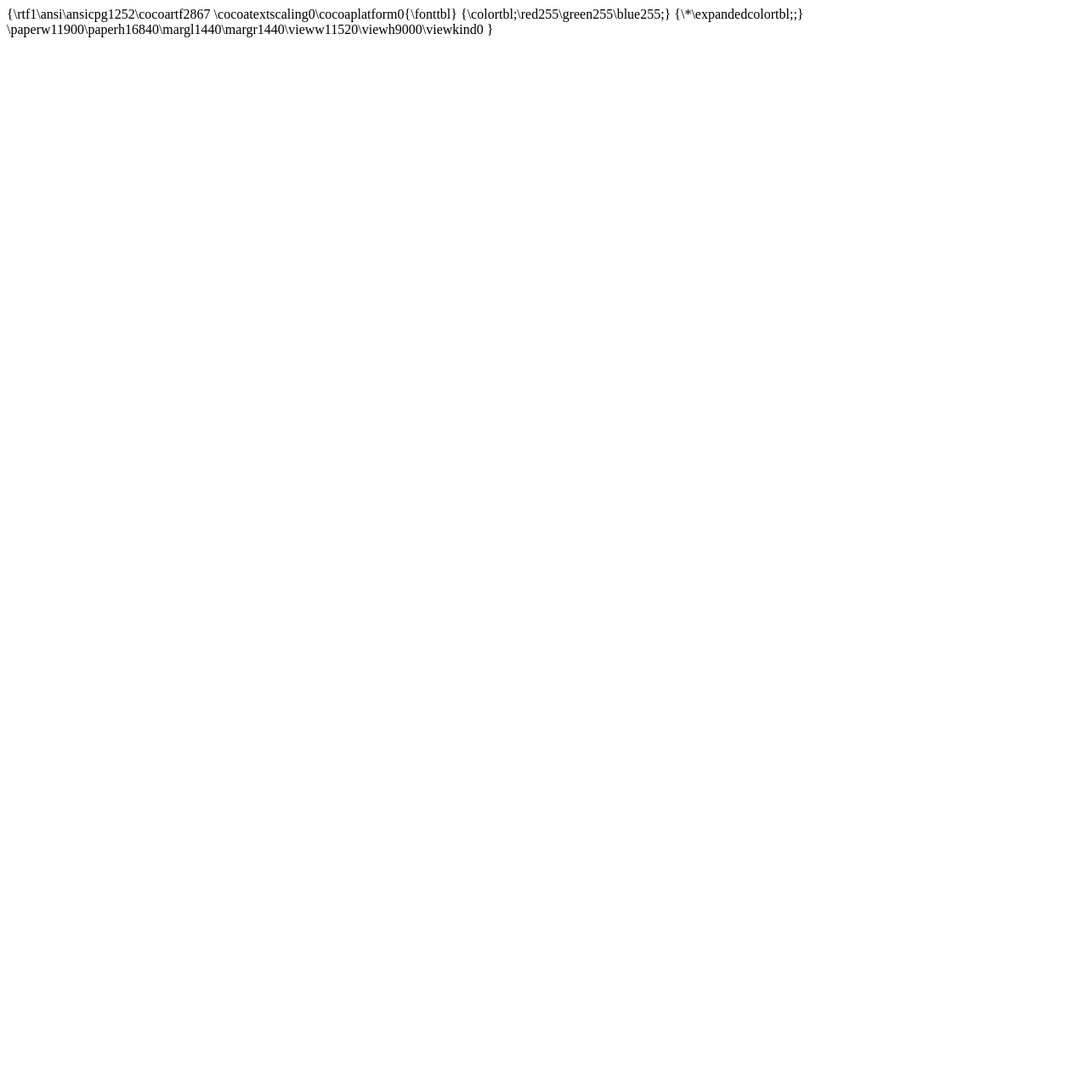
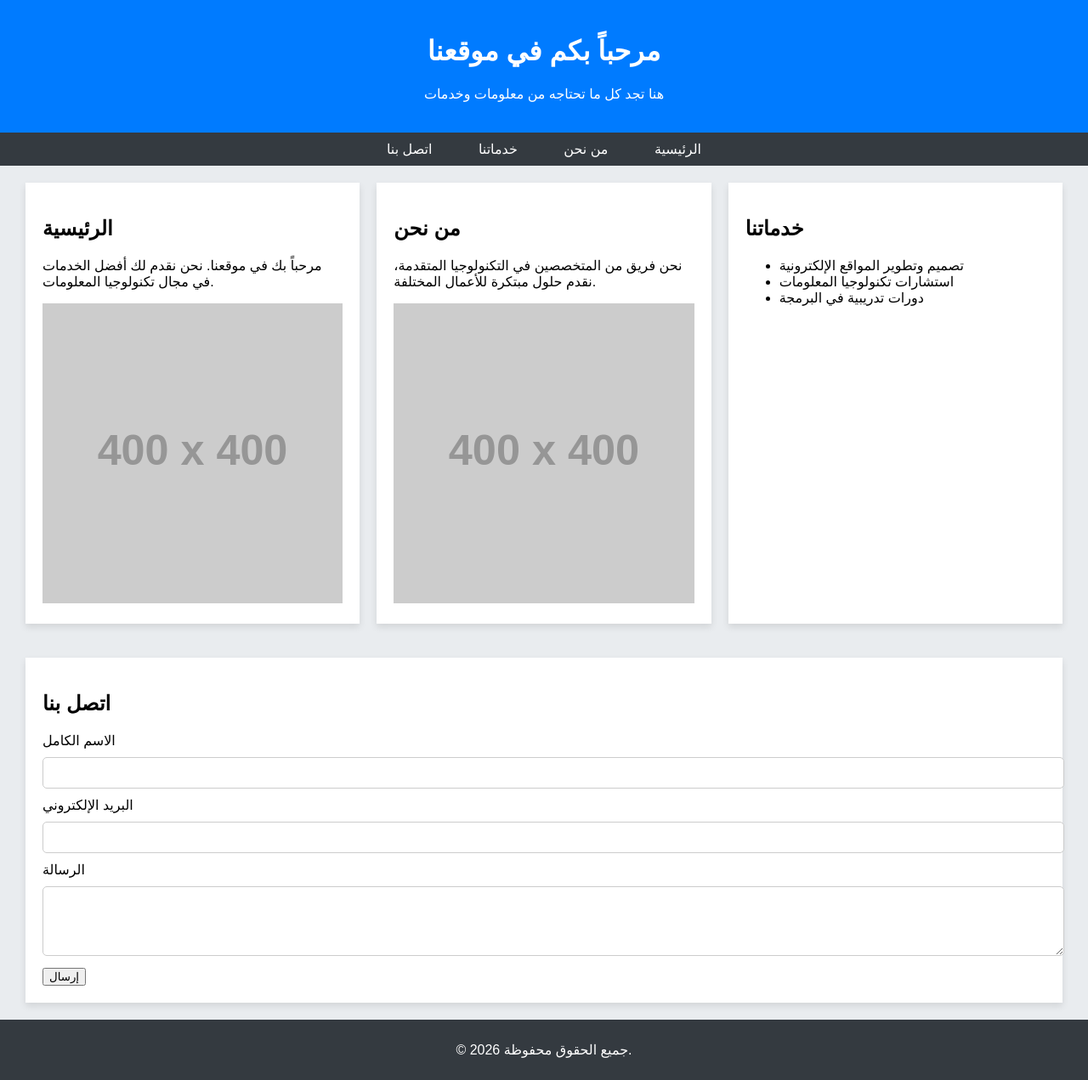
Before and after one commit to Fatema3213/Web-Project, a plain HTML site: page Khatwa.html in a window 1280 px wide. Shown: the whole page at 85% size. Before the commit the page ends 800 px from the top, so only its background shows below. Drawn offline with Linux system fonts and the light colour scheme; placeholder pictures from the web are drawn by us.

Commit message:
Add files via upload

```diff
--- a/Khatwa.html
+++ b/Khatwa.html
@@ -1,6 +1,136 @@
-{\rtf1\ansi\ansicpg1252\cocoartf2867
-\cocoatextscaling0\cocoaplatform0{\fonttbl}
-{\colortbl;\red255\green255\blue255;}
-{\*\expandedcolortbl;;}
-\paperw11900\paperh16840\margl1440\margr1440\vieww11520\viewh9000\viewkind0
-}
+<!DOCTYPE html>
+<html lang="ar">
+<head>
+    <meta charset="UTF-8">
+    <meta name="viewport" content="width=device-width, initial-scale=1.0">
+    <meta http-equiv="X-UA-Compatible" content="ie=edge">
+    <title>مثال صفحة ويب</title>
+    <style>
+        body {
+            font-family: Arial, sans-serif;
+            margin: 0;
+            padding: 0;
+            background-color: #e9ecef;
+        }
+        header {
+            background-color: #007bff;
+            color: white;
+            padding: 20px;
+            text-align: center;
+        }
+        nav {
+            background-color: #343a40;
+            color: white;
+            padding: 10px;
+            text-align: center;
+        }
+        nav a {
+            color: white;
+            padding: 12px 20px;
+            text-decoration: none;
+            margin: 5px;
+        }
+        nav a:hover {
+            background-color: #ddd;
+            color: black;
+        }
+        .container {
+            display: flex;
+            justify-content: space-between;
+            padding: 20px;
+        }
+        .column {
+            flex: 1;
+            margin: 0 10px;
+            padding: 20px;
+            background-color: white;
+            box-shadow: 0 4px 8px rgba(0, 0, 0, 0.1);
+        }
+        .column img {
+            width: 100%;
+            height: auto;
+        }
+        footer {
+            background-color: #343a40;
+            color: white;
+            text-align: center;
+            padding: 10px;
+        }
+        form input, form textarea {
+            width: 100%;
+            padding: 10px;
+            margin: 10px 0;
+            border: 1px solid #ccc;
+            border-radius: 5px;
+        }
+    </style>
+</head>
+<body>
+
+    <!-- Header Section -->
+    <header>
+        <h1>مرحباً بكم في موقعنا</h1>
+        <p>هنا تجد كل ما تحتاجه من معلومات وخدمات</p>
+    </header>
+
+    <!-- Navigation Menu -->
+    <nav>
+        <a href="#home">الرئيسية</a>
+        <a href="#about">من نحن</a>
+        <a href="#services">خدماتنا</a>
+        <a href="#contact">اتصل بنا</a>
+    </nav>
+
+    <!-- Main Content -->
+    <div class="container">
+        <!-- Left Column -->
+        <div class="column" id="home">
+            <h2>الرئيسية</h2>
+            <p>مرحباً بك في موقعنا. نحن نقدم لك أفضل الخدمات في مجال تكنولوجيا المعلومات.</p>
+            <img src="https://via.placeholder.com/400" alt="صورة تعريفية">
+        </div>
+
+        <!-- Middle Column -->
+        <div class="column" id="about">
+            <h2>من نحن</h2>
+            <p>نحن فريق من المتخصصين في التكنولوجيا المتقدمة، نقدم حلول مبتكرة للأعمال المختلفة.</p>
+            <img src="https://via.placeholder.com/400" alt="فريق العمل">
+        </div>
+
+        <!-- Right Column -->
+        <div class="column" id="services">
+            <h2>خدماتنا</h2>
+            <ul>
+                <li>تصميم وتطوير المواقع الإلكترونية</li>
+                <li>استشارات تكنولوجيا المعلومات</li>
+                <li>دورات تدريبية في البرمجة</li>
+            </ul>
+        </div>
+    </div>
+
+    <!-- Contact Form -->
+    <div id="contact" class="container">
+        <div class="column">
+            <h2>اتصل بنا</h2>
+            <form action="#">
+                <label for="name">الاسم الكامل</label>
+                <input type="text" id="name" name="name" required>
+
+                <label for="email">البريد الإلكتروني</label>
+                <input type="email" id="email" name="email" required>
+
+                <label for="message">الرسالة</label>
+                <textarea id="message" name="message" rows="4" required></textarea>
+
+                <button type="submit">إرسال</button>
+            </form>
+        </div>
+    </div>
+
+    <!-- Footer Section -->
+    <footer>
+        <p>&copy; 2026 جميع الحقوق محفوظة.</p>
+    </footer>
+
+</body>
+</html>
```
